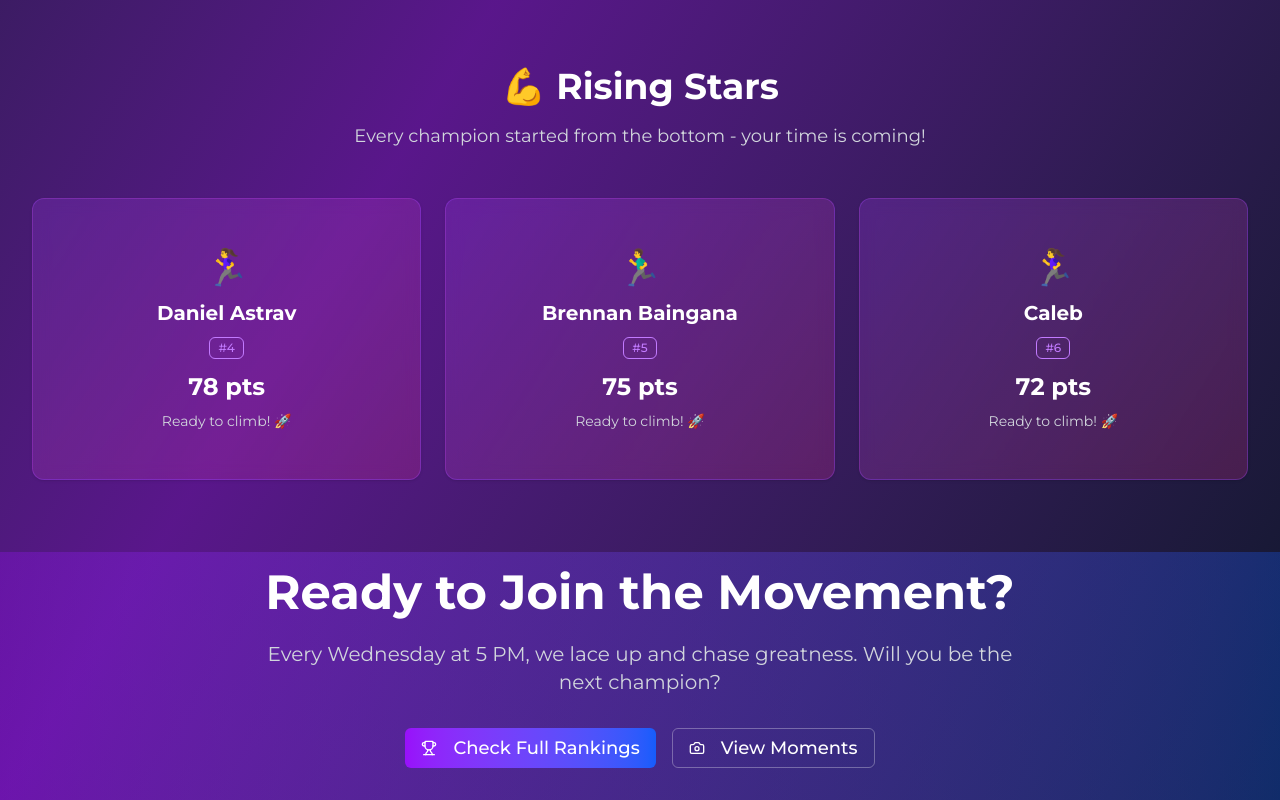
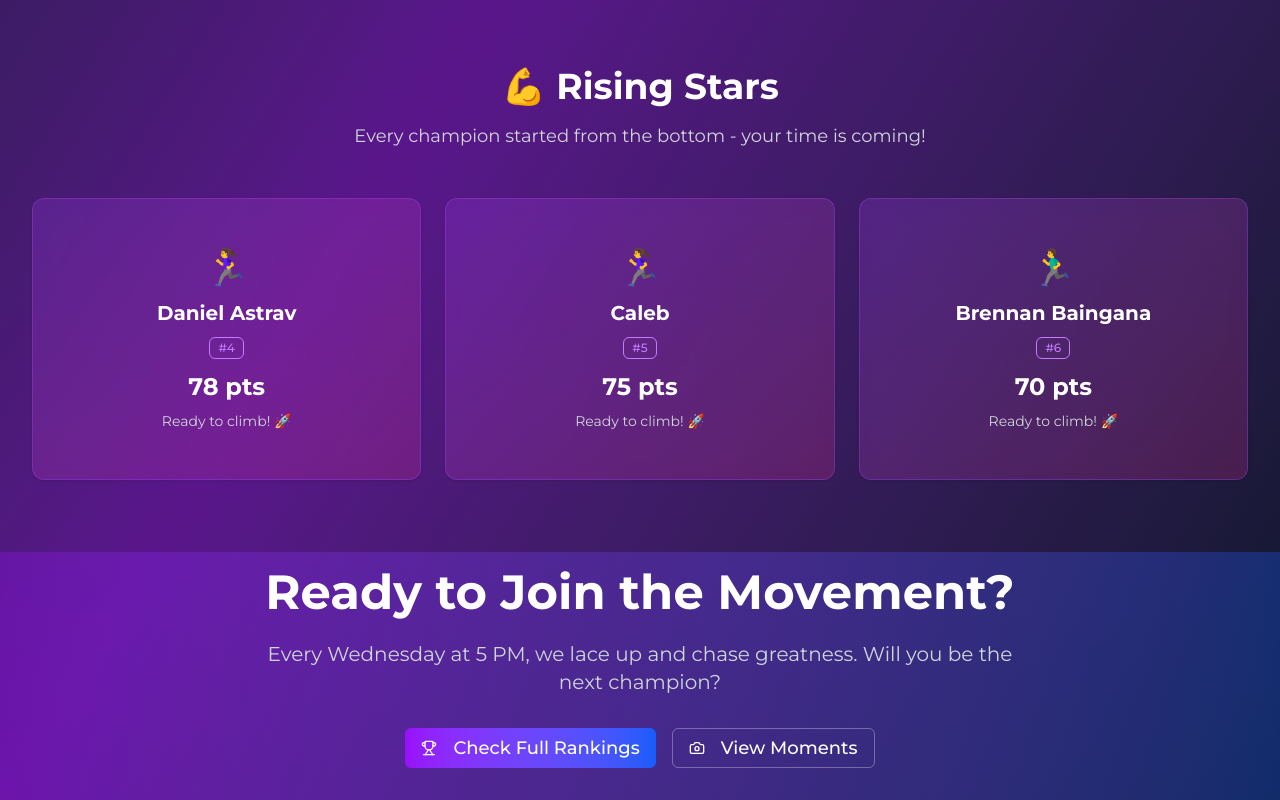
Before and after one commit to TroyMoses/leaderboard, a Next.js app: page / in a window 1280 px wide. Shown: the part 1262-2062 px from the top of the page. Built offline with nearby package versions, Linux system fonts and the light colour scheme.

Commit message:
Update page.tsx

```diff
--- a/app/page.tsx
+++ b/app/page.tsx
@@ -53,18 +53,18 @@ const dummyRunners = [
   },
   {
     id: 5,
-    name: "Brennan Baingana",
+    name: "Caleb",
     position: 5,
     score: 75,
-    avatar: "🏃‍♂️",
+    avatar: "🏃‍♀️",
     streak: 0,
   },
   {
     id: 6,
-    name: "Caleb",
+    name: "Brennan Baingana",
     position: 6,
-    score: 72,
-    avatar: "🏃‍♀️",
+    score: 70,
+    avatar: "🏃‍♂️",
     streak: 0,
   },
 ];
```
